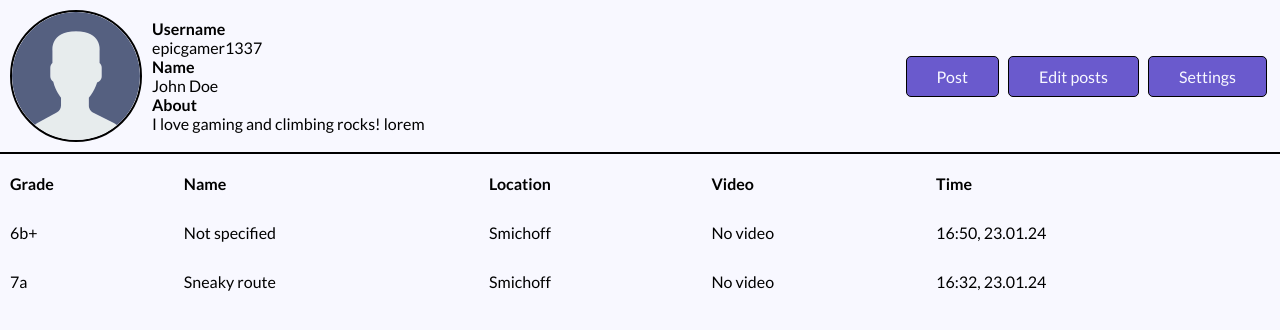
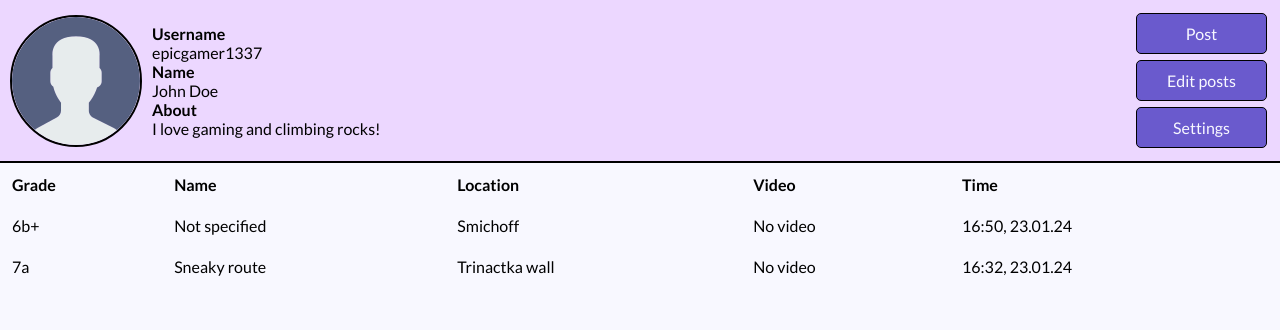
Before and after one commit to som202/Climbable, a PHP site: page /profile.html in a window 1280 px wide. Shown: the part 41-371 px from the top of the page. Run offline with PHP 8.4, Linux system fonts and the light colour scheme.

Commit message:
changes to profile page

```diff
--- a/profile.css
+++ b/profile.css
@@ -22,10 +22,12 @@ header #account {
     float: right;
 }
 #profile {
+    background-color: rgb(236, 215, 255);
     padding: 10px;
     display: flex;
     flex-direction: row;
     align-items: center;
+    flex-wrap: wrap;
     border-bottom: 2px solid;
 }
 #profile-pic {
@@ -37,13 +39,17 @@ header #account {
     align-items: center;
     justify-content: center;
     border: 2px solid black;
+    flex-shrink: 0;
 }
 #profile-description {
     margin-left: 10px;
     max-width: 40%;
+    word-wrap: break-word;
 }
 #profile > div:last-child {
     margin-left: auto;
+    display: flex;
+    flex-direction: column;
 }
 .button {
     border: 1px solid black;
@@ -58,13 +64,11 @@ header #account {
 .button:hover {
     background-color: darkslateblue;
 }
+#table-container {
+    overflow-x: auto;
+}
 table {
-    border-collapse: separate;
-    border-spacing: 0 10px; /* Adds space between rows */
     width: 100%;
-}
-tr {
-    border: 2px solid black; /* Border for the rows */
 }
 th, td {
     padding: 10px;
--- a/profile.html
+++ b/profile.html
@@ -22,9 +22,9 @@
             <img src="user.png" alt="profile picture">
         </div>
         <div id="profile-description">
-            <strong>Username</strong><br><span>epicgamer1337</span><br>
+            <strong>Username</strong><br><span>epicgamer1337<span><br>
             <strong>Name</strong><br><span>John Doe</span><br>
-            <strong>About</strong><br><span>I love gaming and climbing rocks! lorem</span>
+            <strong>About</strong><br><span>I love gaming and climbing rocks! </span>
         </div>
         <div id="action-buttons">
             <button type="button" class="button">Post</button>
@@ -32,6 +32,7 @@
             <button type="button" class="button">Settings</button>
         </div>
     </div>
+    <div id="table-container">
         <table>
             <thead>
                 <tr>
@@ -48,16 +49,17 @@
                     <td>Not specified</td>
                     <td>Smichoff</td>
                     <td>No video</td>
-                <td>16:50, 23.01.24  </td>
+                    <td>16:50, 23.01.24</td>
                 </tr>
                 <tr>
                     <td>7a</td>
                     <td>Sneaky route</td>
-                <td>Smichoff</td>
+                    <td>Trinactka wall</td>
                     <td>No video</td>
-                <td>16:32, 23.01.24  </td>
+                    <td>16:32, 23.01.24</td>
                 </tr>
             </tbody>
         </table>
+    </div>
 </body>
 </html>
```
Lines whose indentation alone changed are shown as unchanged.
